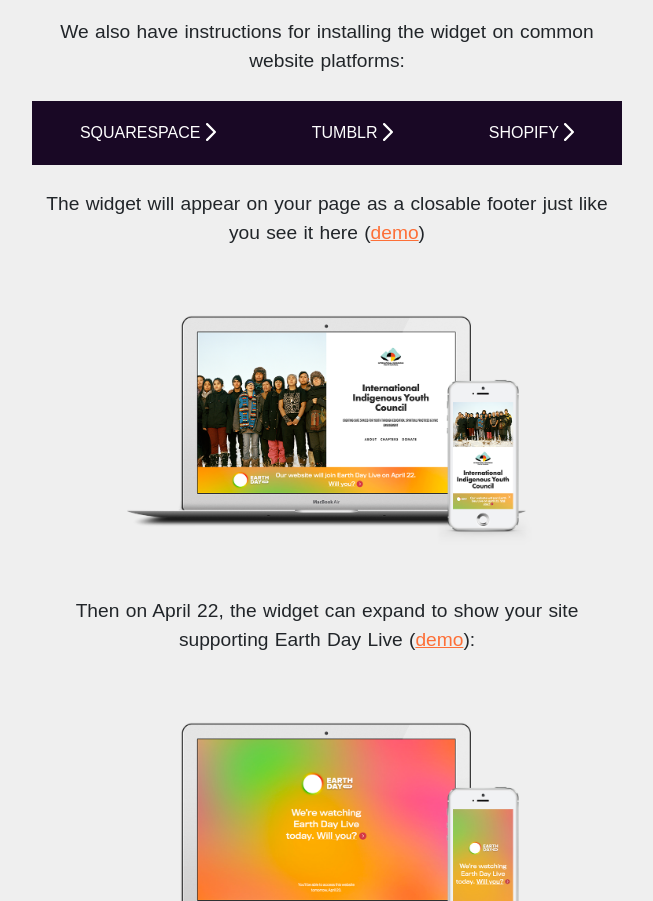
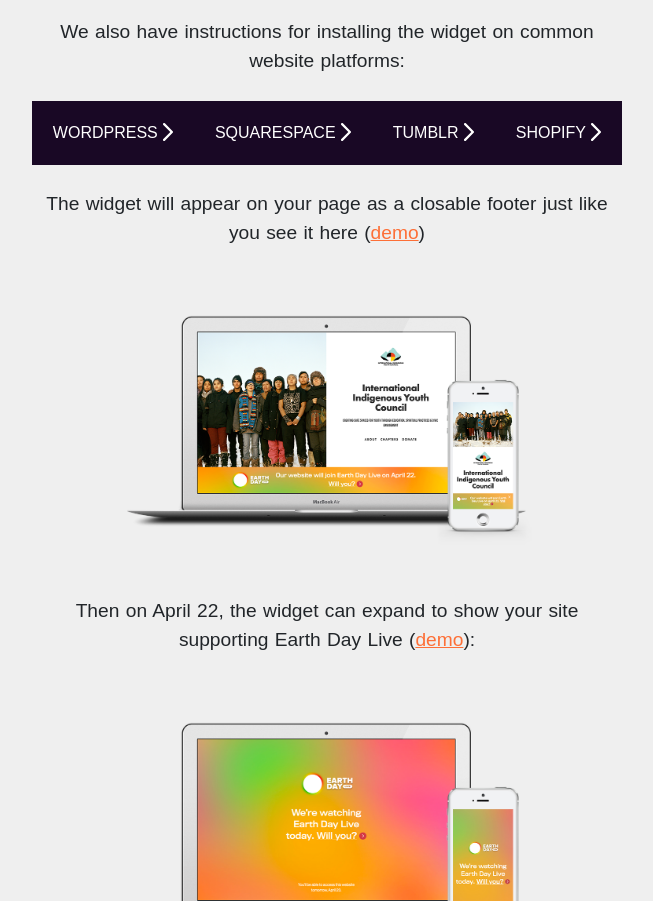
Before and after one commit to fightforthefuture/earth-day-live, a Nuxt app: page /get-involved in a window 1280 px wide. Shown: the part 1677-2578 px from the top of the page, without its empty margins (313-966 px from the left). Built offline with nearby package versions, Linux system fonts and the light colour scheme; a web font is replaced by a local one.

Commit message:
added Wordpress instructions link to WidgetInstructions component

```diff
--- a/components/WidgetInstructions.vue
+++ b/components/WidgetInstructions.vue
@@ -5,6 +5,10 @@
     </p>
     <div class="widget-instructions-list">
       <b-list-group horizontal="lg">
+        <b-list-group-item class="flex-fill" @click="goToInstructions('https://docs.google.com/document/d/1NEt5JgIKmDqxc7uq56Cfz1TDtgkj7Zq5rre6qn5RW1o/')">
+          {{ translate.wordpress }}
+          <img class="arrow-side" src="~assets/images/arrow-side.svg" :alt="$t('getInvolved.common.arrowAlt')" />
+        </b-list-group-item>
         <b-list-group-item class="flex-fill" @click="goToInstructions('https://docs.google.com/document/d/116ZqH8l68HaolxQQIxIuLwCuo-7EjnrCC_Cu76B3sEA/')">
           {{ translate.squarespace }}
           <img class="arrow-side" src="~assets/images/arrow-side.svg" :alt="$t('getInvolved.common.arrowAlt')" />
@@ -17,6 +21,7 @@
           {{ translate.shopify }}
           <img class="arrow-side" src="~assets/images/arrow-side.svg" :alt="$t('getInvolved.common.arrowAlt')" />
         </b-list-group-item>
+
       </b-list-group>
     </div>
   </div>
--- a/i18n/en.json
+++ b/i18n/en.json
@@ -37,6 +37,7 @@
       "body2": "Simply add this line of JavaScript to any page on your site to join Earth Day Live:",
       "tryIt": "Try it out",
       "instructionsDescription": "We also have instructions for installing the widget on common website platforms:",
+      "wordpress": "WordPress",
       "squarespace": "Squarespace",
       "tumblr": "Tumblr",
       "shopify": "Shopify",
```
